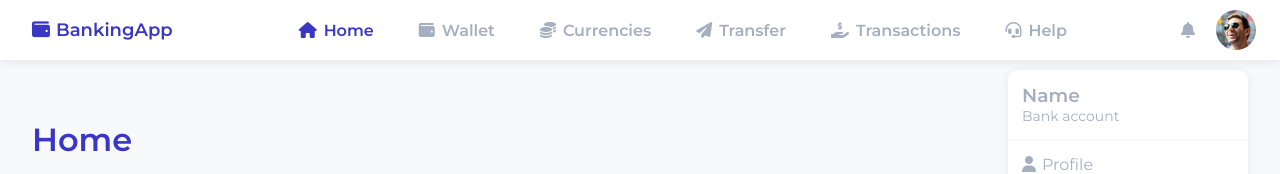
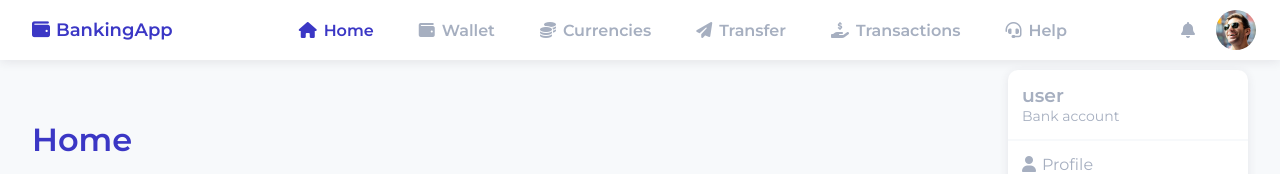
Before and after one commit to MiloszBaranskiDev/BankingApp, a React (Create React App) app: page / in a window 1280 px wide. Both pictures are taken after a click on the button 1236 px from the left and 30 px from the top of the page. Shown: the top 174 px of the page. Built offline with nearby package versions, Linux system fonts and the light colour scheme.

Commit message:
display user name in menu

```diff
--- a/src/components/Navbar/elements/User.tsx
+++ b/src/components/Navbar/elements/User.tsx
@@ -16,6 +16,11 @@ const User: React.FC = () => {
   const userFields: IUserField[] = useSelector(
     (state: RootState) => state.user
   );
+
+  const userLogin: string = userFields.find(
+    (item) => item.label === "login"
+  )!.value;
+
   const imagePath: string = userFields.find(
     (item) => item.label === "image"
   )!.value;
@@ -39,7 +44,7 @@ const User: React.FC = () => {
       {showUserMenu ? (
         <StyledUserMenu>
           <div className="top">
-            <h3>Name</h3>
+            <h3>{userLogin}</h3>
             <p>Bank account</p>
           </div>
           <ul>
```
